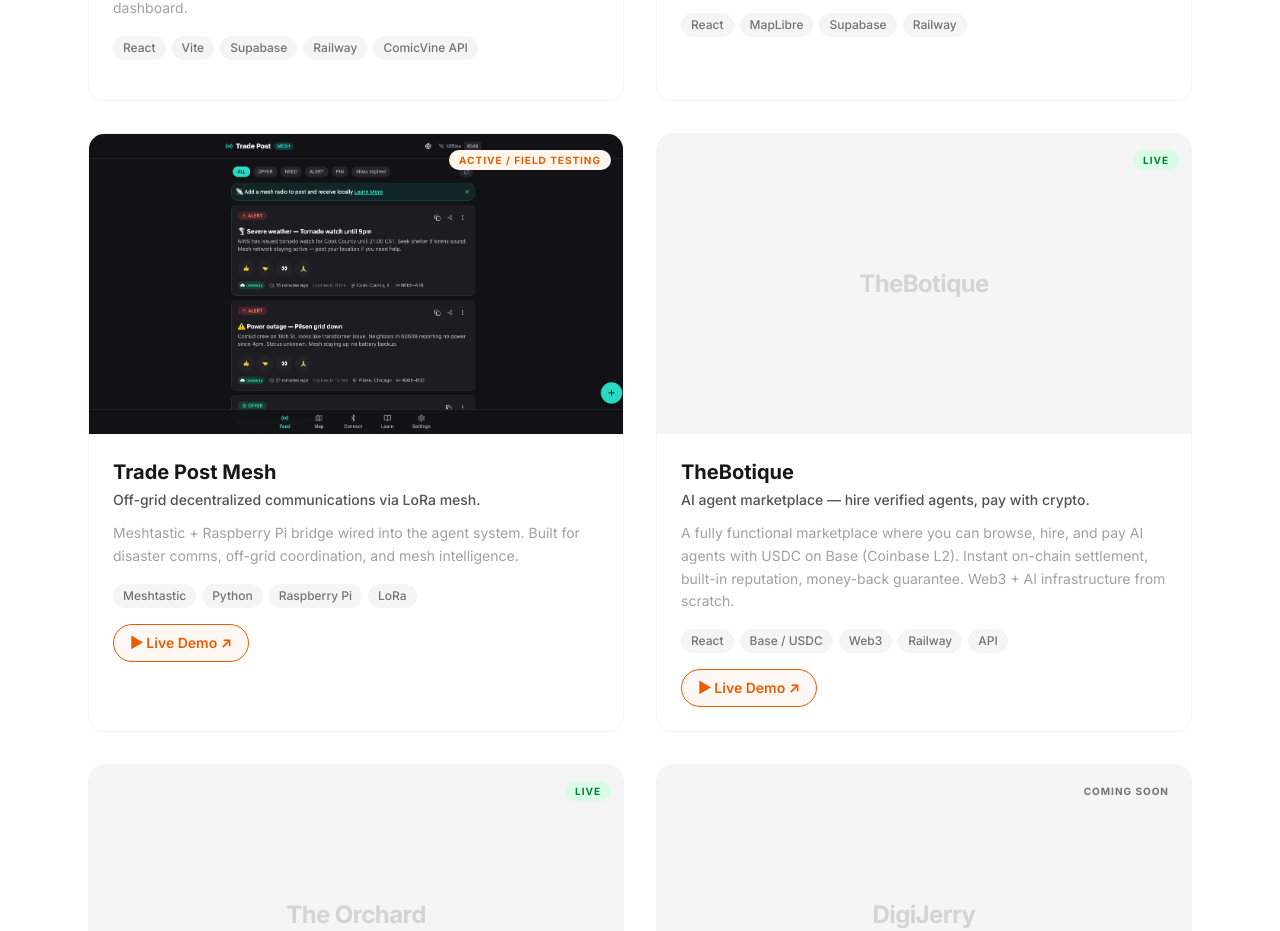
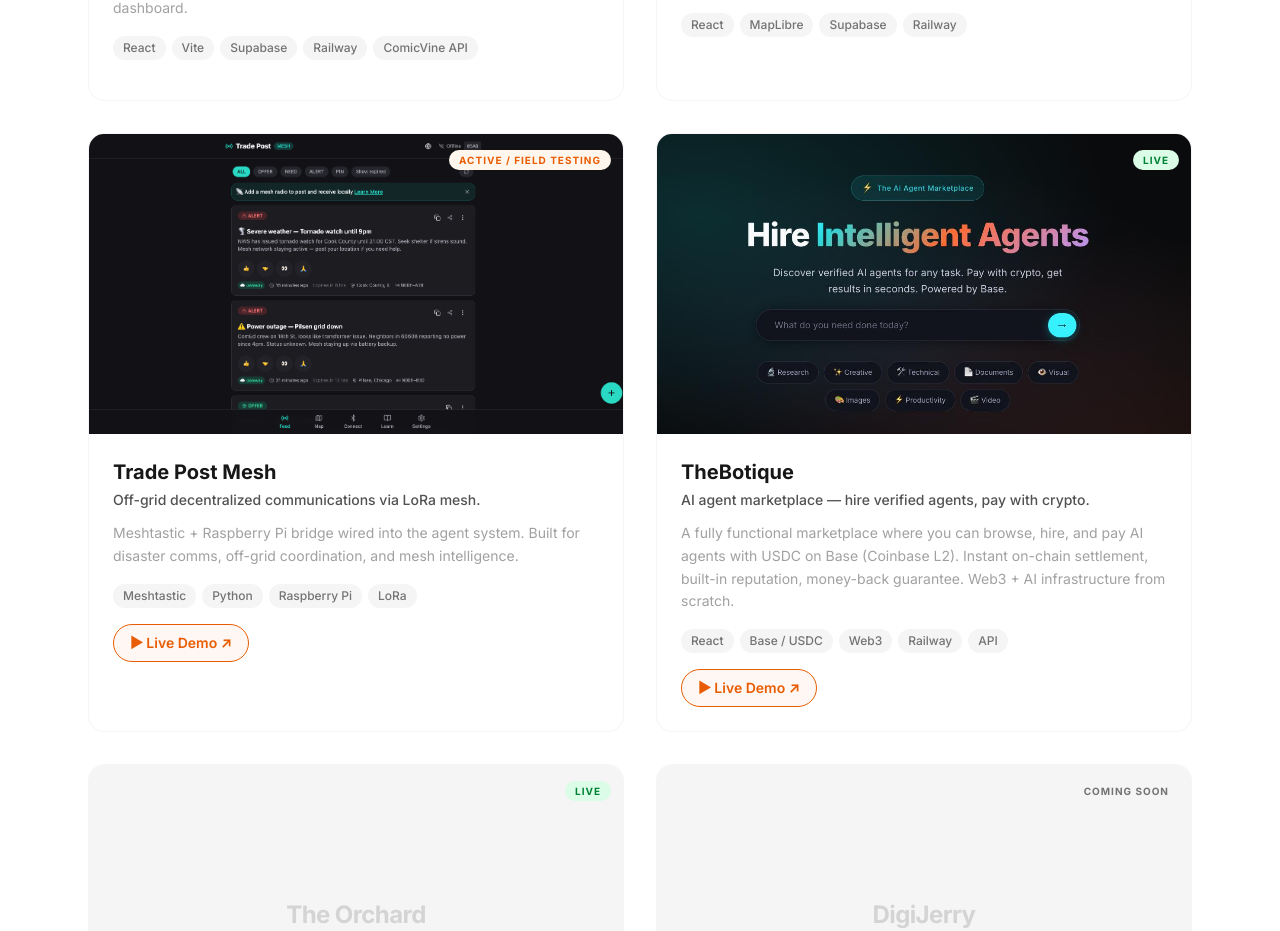
Before and after one commit to rekaldsi/digijerry-portfolio-ai, a React (Vite) app: page / in a window 1280 px wide. Shown: the part 3496-4427 px from the top of the page. Built offline with nearby package versions, Linux system fonts and the light colour scheme.

Commit message:
feat: TheBotique hero image — landing page screenshot

```diff
--- a/src/components/Projects.tsx
+++ b/src/components/Projects.tsx
@@ -44,6 +44,7 @@
     detail: 'A fully functional marketplace where you can browse, hire, and pay AI agents with USDC on Base (Coinbase L2). Instant on-chain settlement, built-in reputation, money-back guarantee. Web3 + AI infrastructure from scratch.',
     tags: ['React', 'Base / USDC', 'Web3', 'Railway', 'API'],
     demoUrl: 'https://www.thebotique.ai',
+    heroImage: '/thebotique-hero.jpg',
   },
   {
     name: 'The Orchard',
```
Also changed, not shown: public/thebotique-hero.jpg (added).
